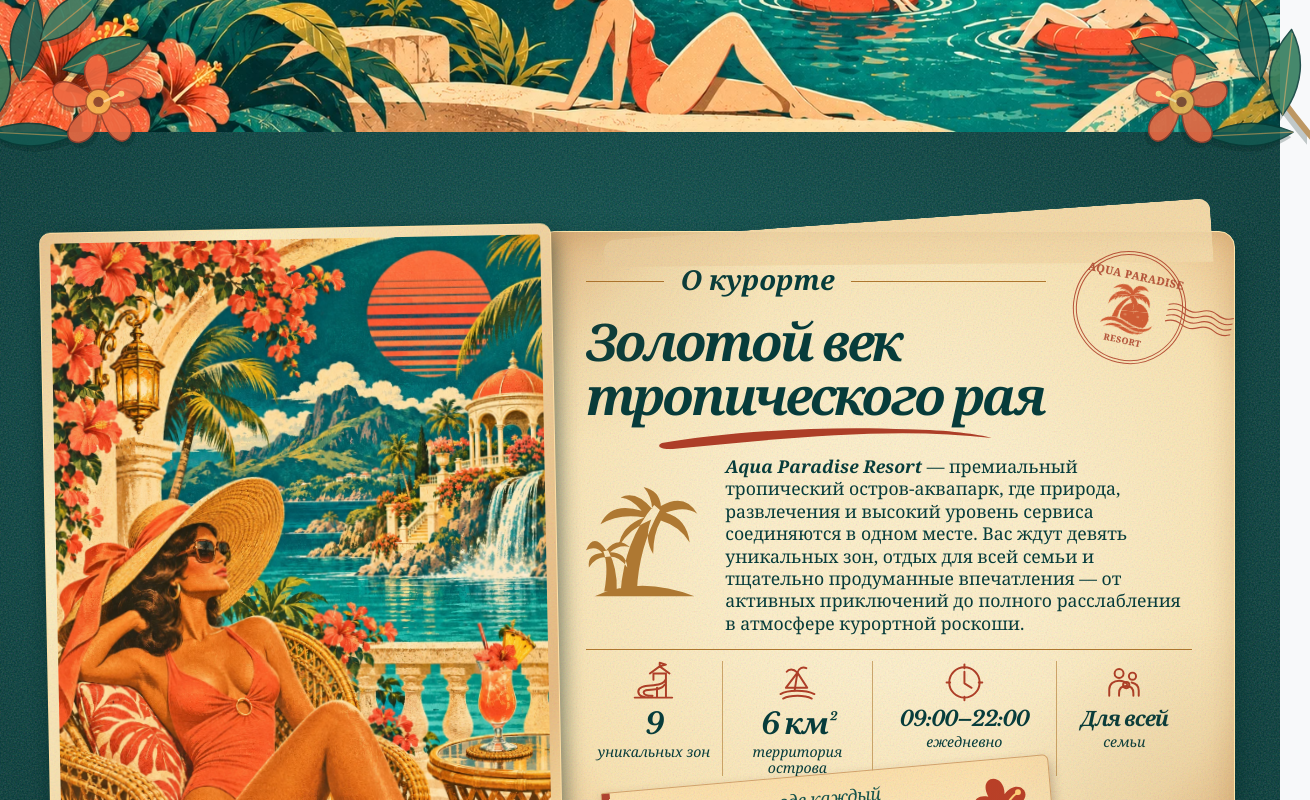
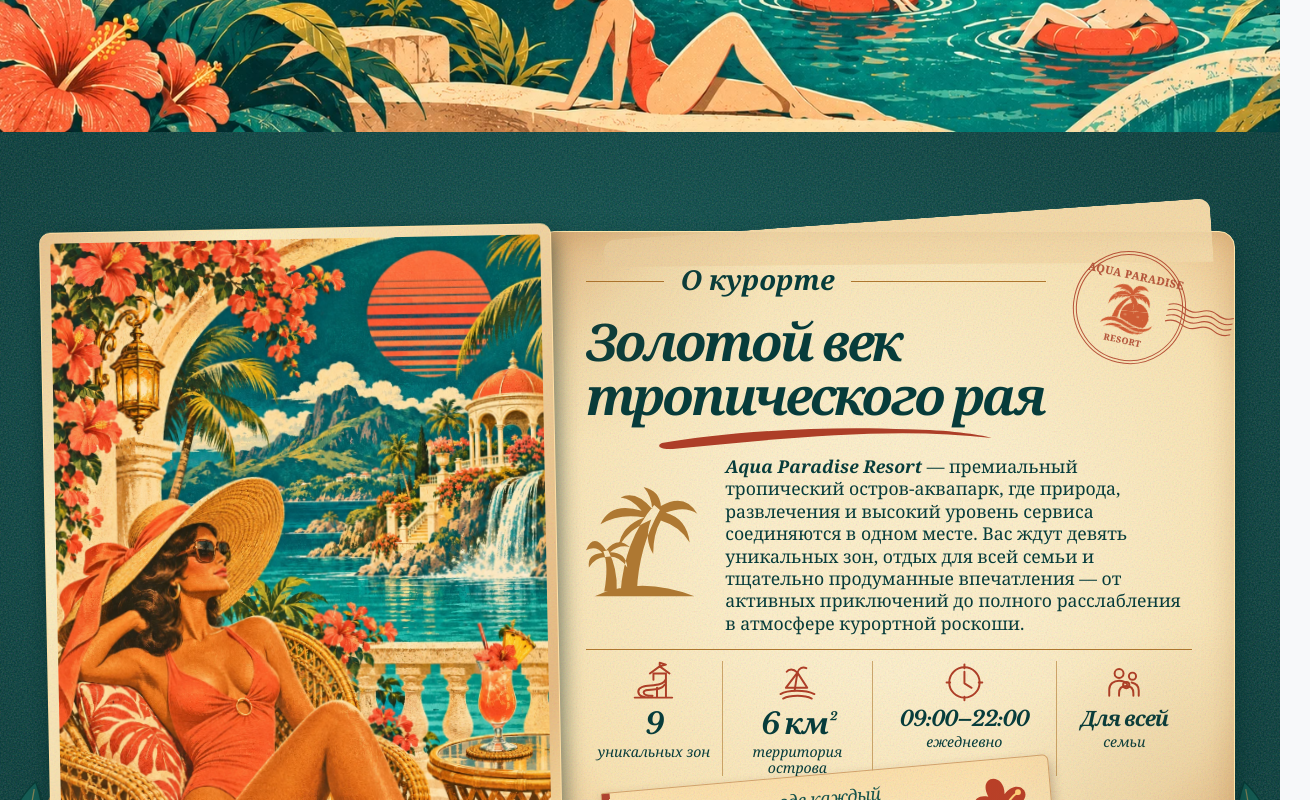
Before and after one commit to raccoonforge/aqua-paradise-resort, a React (Vite) app: page / in a window 1280 px wide. Shown: the part 660-1460 px from the top of the page, 1310 px wide, since content can reach past the window. Built offline with nearby package versions, Linux system fonts and the light colour scheme; a web font is replaced by a local one.

Commit message:
fix(about): anchor decorative foliage to section boundaries

```diff
--- a/src/components/AboutEditorial.css
+++ b/src/components/AboutEditorial.css
@@ -1,4 +1,6 @@
 .apr-about {
+  position: relative;
+  isolation: isolate;
   --ink: #073c3b;
   --coral: #ad3e27;
   --gold: #ad762e;
```
